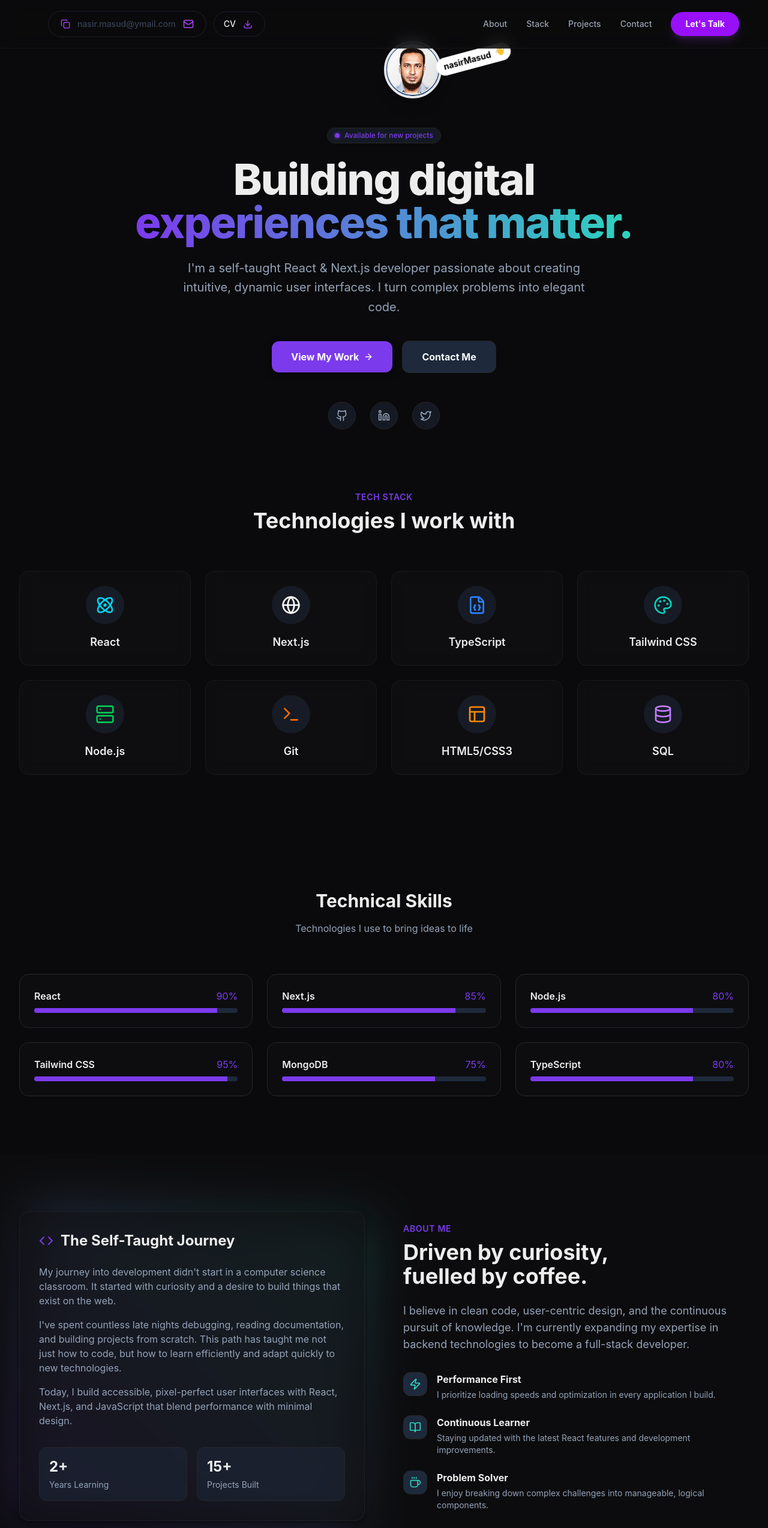
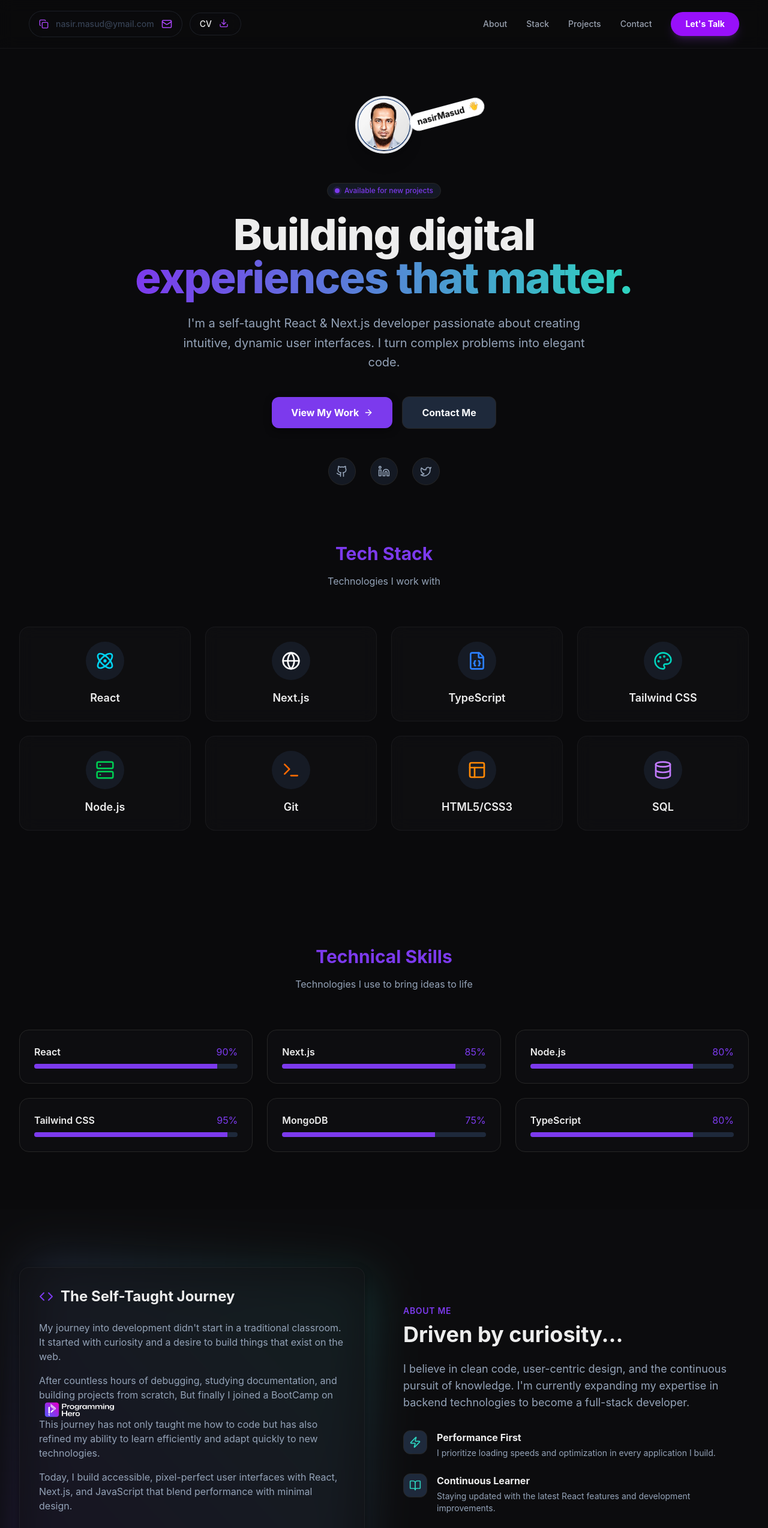
Before and after one commit to nasirmasud/nasir-portfolio, a React (Vite) app: page / in a window 1280 px wide. Shown: the top 2548 px of the page at 60% size. Built offline with nearby package versions, Linux system fonts and the light colour scheme.

Commit message:
Fine tuned all things, except projects

```diff
--- a/src/components/About.jsx
+++ b/src/components/About.jsx
@@ -36,15 +36,32 @@ const About = () => {
 
               <div className='space-y-4 text-muted-foreground'>
                 <p>
-                  My journey into development didn't start in a computer science
+                  My journey into development didn't start in a traditional
                   classroom. It started with curiosity and a desire to build
                   things that exist on the web.
                 </p>
                 <p>
-                  I've spent countless late nights debugging, reading
-                  documentation, and building projects from scratch. This path
-                  has taught me not just how to code, but how to learn
-                  efficiently and adapt quickly to new technologies.
+                  After countless hours of debugging, studying documentation,
+                  and building projects from scratch, But finally I joined a
+                  BootCamp on
+                  <motion.img
+                    src='/PH.png'
+                    alt='Programming Hero'
+                    className='inline-block h-8 ml-2 mr-1 -my-1'
+                    initial={{ opacity: 0, scale: 0.5 }}
+                    whileInView={{ opacity: 1, scale: 1 }}
+                    viewport={{ once: true }}
+                    transition={{
+                      type: "spring",
+                      stiffness: 400,
+                      damping: 10,
+                      delay: 0.3,
+                    }}
+                  />
+                  <br />
+                  This journey has not only taught me how to code but has also
+                  refined my ability to learn efficiently and adapt quickly to
+                  new technologies.
                 </p>
                 <p>
                   Today, I build accessible, pixel-perfect user interfaces with
@@ -71,7 +88,7 @@ const About = () => {
                   className='p-4 bg-secondary/50 rounded-lg border border-border'
                 >
                   <h4 className='font-bold text-foreground text-2xl mb-1'>
-                    15+
+                    10+
                   </h4>
                   <p className='text-sm text-muted-foreground'>
                     Projects Built
@@ -98,8 +115,7 @@ const About = () => {
               animate={isInView ? { opacity: 1, y: 0 } : { opacity: 0, y: 20 }}
               transition={{ duration: 0.5, delay: 0.1 }}
             >
-              Driven by curiosity, <br />
-              fuelled by coffee.
+              Driven by curiosity...
             </motion.h2>
 
             <motion.p
--- a/src/components/Contact.jsx
+++ b/src/components/Contact.jsx
@@ -44,7 +44,7 @@ const Contact = () => {
                 isInView={isInView}
                 icon={<Mail className='w-5 h-5 text-primary' />}
                 label='Email me at'
-                value='hello@example.com'
+                value='nasir.masud@ymail.com'
                 isLink={true}
               />
               <ContactInfo
--- a/src/components/Hero.jsx
+++ b/src/components/Hero.jsx
@@ -7,33 +7,45 @@ const Hero = () => {
   const fadeInUp = {
     initial: { opacity: 0, y: 30 },
     animate: { opacity: 1, y: 0 },
-    transition: { duration: 0.6, ease: "easeOut" },
+    transition: { duration: 1, ease: "easeOut" },
   };
 
   return (
     <div
       data-cmp='Hero'
-      className='relative min-h-[90vh] flex items-center justify-center overflow-hidden pt-16'
+      className='relative min-h-[90vh] flex items-center justify-center overflow-hidden pt-24 md:pt-24 lg:pt-40 2xl:pt-0'
     >
       {/* Background decoration with Floating Animation */}
       <div className='absolute top-0 left-0 w-full h-full overflow-hidden -z-10'>
         <motion.div
+          initial={{ scale: 1, x: 0, y: 0 }}
           animate={{
             scale: [1, 1.1, 1],
             x: [0, 20, 0],
             y: [0, -20, 0],
           }}
-          transition={{ duration: 10, repeat: Infinity, ease: "linear" }}
-          className='absolute top-20 right-10 w-96 h-96 bg-primary/20 rounded-full blur-[128px]'
+          transition={{
+            duration: 10,
+            repeat: Infinity,
+            ease: "linear",
+            delay: 1,
+          }}
+          className='absolute top-20 right-10 w-96 h-96 bg-primary/20 rounded-full blur-[128px] will-change-transform'
         />
         <motion.div
+          initial={{ scale: 1, x: 0, y: 0 }}
           animate={{
             scale: [1, 1.2, 1],
             x: [0, -30, 0],
             y: [0, 30, 0],
           }}
-          transition={{ duration: 12, repeat: Infinity, ease: "linear" }}
-          className='absolute bottom-10 left-10 w-80 h-80 bg-accent/10 rounded-full blur-[128px]'
+          transition={{
+            duration: 12,
+            repeat: Infinity,
+            ease: "linear",
+            delay: 1,
+          }}
+          className='absolute bottom-10 left-10 w-80 h-80 bg-accent/10 rounded-full blur-[128px] will-change-transform'
         />
       </div>
 
@@ -42,7 +54,7 @@ const Hero = () => {
           initial='initial'
           animate='animate'
           variants={{
-            animate: { transition: { staggerChildren: 0.1 } }, // একের পর এক এলিমেন্ট আসবে
+            animate: { transition: { staggerChildren: 0.05 } },
           }}
         >
           {/* Hero Image with Scale effect */}
--- a/src/components/HeroImage.jsx
+++ b/src/components/HeroImage.jsx
@@ -2,7 +2,7 @@ import { motion } from "framer-motion";
 
 export default function HeroImage() {
   return (
-    <div className='flex items-center justify-center ml-24 pb-12 mx-auto relative'>
+    <div className='flex items-center justify-center pb-12 mx-auto relative'>
       {/* Profile Picture */}
       <motion.div
         initial={{ scale: 0, opacity: 0 }}
--- a/src/components/NavContact.jsx
+++ b/src/components/NavContact.jsx
@@ -17,15 +17,15 @@ const NavContact = () => {
   };
 
   return (
-    <div className='ml-8 flex items-center gap-3'>
+    <div className='flex items-center gap-3'>
       {/* Email Section - Container Static */}
-      <div className='flex items-center gap-2 border border-gray-600/30 rounded-full px-4 py-2 bg-card/20 backdrop-blur-sm'>
+      <div className='flex items-center gap-2 border border-gray-600/30 rounded-full px-3 py-2 bg-card/20 backdrop-blur-sm'>
         {/* Copy Button */}
         <motion.button
           whileHover={{ scale: 1.2, color: "#a855f7" }}
           whileTap={{ scale: 0.9 }}
           onClick={handleCopy}
-          className='p-1 rounded-full transition-colors outline-none text-purple-500 dark:text-purple-400' // এখানে কালার ক্লাস যোগ করা হয়েছে
+          className='p-1 rounded-full transition-colors outline-none text-purple-500 dark:text-purple-400'
           aria-label='Copy email'
         >
           <AnimatePresence mode='wait'>
@@ -39,7 +39,6 @@ const NavContact = () => {
                 <CheckCircle2 className='h-4 w-4 text-green-500' />
               </motion.div>
             ) : (
-              // সরাসরি আইকনেও ক্লাস দিতে পারেন অথবা উপরের বাটনে
               <Copy className='h-4 w-4' />
             )}
           </AnimatePresence>
@@ -66,10 +65,11 @@ const NavContact = () => {
 
         {/* Download Icon - Hover Active */}
         <motion.button
-          whileHover={{ scale: 1.2, y: 2 }}
+          whileHover={{ scale: 1.2, y: -3 }}
           whileTap={{ scale: 0.9 }}
+          href='mailto:nasir.masud@ymail.com'
+          className='text-purple-500 flex items-center justify-center p-1 -mt-1 rounded-full transition-colors'
           onClick={handleDownloadCV}
-          className='p-1 rounded-full transition-colors outline-none'
         >
           <motion.div
             animate={{ y: [0, 1.5, 0] }}
--- a/src/components/Navbar.jsx
+++ b/src/components/Navbar.jsx
@@ -18,7 +18,6 @@ const Navbar = () => {
       data-cmp='Navbar'
       className='fixed w-full z-50 border-b border-white/5 bg-background/80 backdrop-blur-md'
     >
-      {/* max-w-[1440px] সরিয়ে w-full এবং px-8 ব্যবহার করেছি যাতে পুরো স্ক্রিন জুড়ে থাকে */}
       <div className='w-full px-4 sm:px-8 lg:px-12'>
         <div className='flex items-center justify-between h-20'>
           {/* Left Section - NavContact */}
@@ -40,7 +39,6 @@ const Navbar = () => {
                   initial={{ opacity: 0, y: -10 }}
                   animate={{ opacity: 1, y: 0 }}
                   transition={{ delay: index * 0.1 }}
-                  whileHover={{ y: -2 }}
                   className='text-gray-400 hover:text-white transition-colors text-sm font-medium relative group'
                 >
                   {item.name}
--- a/src/components/Projects.jsx
+++ b/src/components/Projects.jsx
@@ -41,7 +41,7 @@ const Projects = () => {
     visible: {
       opacity: 1,
       transition: {
-        staggerChildren: 0.2, // প্রতিটি কার্ড ০.২ সেকেন্ড পর পর আসবে
+        staggerChildren: 0.12,
       },
     },
   };
--- a/src/components/Skill.jsx
+++ b/src/components/Skill.jsx
@@ -14,7 +14,7 @@ const Skill = () => {
     <section id='stack' className='py-24 bg-background'>
       <div className='max-w-[1440px] mx-auto px-4 sm:px-6 lg:px-8'>
         <div className='text-center mb-16'>
-          <h2 className='text-3xl font-bold'>Technical Skills</h2>
+          <h2 className='text-3xl font-bold text-primary'>Technical Skills</h2>
           <p className='text-muted-foreground mt-4'>
             Technologies I use to bring ideas to life
           </p>
@@ -26,7 +26,7 @@ const Skill = () => {
               key={skill.name}
               initial={{ opacity: 0, y: 20 }}
               whileInView={{ opacity: 1, y: 0 }}
-              transition={{ delay: index * 0.1 }}
+              transition={{ delay: index * 0.05 }}
               viewport={{ once: true }}
               className='p-6 rounded-xl border border-border bg-card/50 hover:border-primary/50 transition-colors'
             >
--- a/src/components/TechStack.jsx
+++ b/src/components/TechStack.jsx
@@ -54,13 +54,12 @@ const TechStack = () => {
     },
   ];
 
-  // কন্টেইনার ভেরিয়েন্ট
   const containerVariants = {
     hidden: { opacity: 0 },
     visible: {
       opacity: 1,
       transition: {
-        staggerChildren: 0.1, // কার্ডগুলো একে একে আসবে
+        staggerChildren: 0.06,
       },
     },
   };
@@ -85,12 +84,10 @@ const TechStack = () => {
           initial={{ opacity: 0, y: -20 }}
           whileInView={{ opacity: 1, y: 0 }}
           viewport={{ once: true }}
-          transition={{ duration: 0.6 }}
+          transition={{ duration: 1 }}
         >
-          <span className='text-primary font-semibold tracking-wider uppercase text-sm'>
-            Tech Stack
-          </span>
-          <h2 className='text-3xl sm:text-4xl font-bold mt-2'>
+          <span className='text-primary text-3xl font-bold'>Tech Stack</span>
+          <h2 className='text-muted-foreground mt-4'>
             Technologies I work with
           </h2>
         </motion.div>
@@ -109,14 +106,14 @@ const TechStack = () => {
               variants={itemVariants}
               whileHover={{
                 y: -8,
-                transition: { duration: 0.2 },
+                transition: { duration: 0.5 },
               }}
               className='group p-6 glass-panel rounded-xl border border-white/5 hover:border-primary/50 transition-all duration-300 flex flex-col items-center justify-center gap-4 bg-card/30'
             >
               <motion.div
                 className={`p-4 rounded-full bg-secondary/50 transition-colors duration-300 ${tech.color}`}
                 whileHover={{ rotate: 360 }}
-                transition={{ duration: 0.6 }}
+                transition={{ duration: 1 }}
               >
                 {tech.icon}
               </motion.div>
--- a/src/index.css
+++ b/src/index.css
@@ -97,4 +97,19 @@
     -webkit-background-clip: text;
     -webkit-text-fill-color: transparent;
   }
+  /* Animation Optimization */
+  .will-change-transform {
+    will-change: transform;
+    transform: translateZ(0);
+    backface-visibility: hidden;
+  }
 }
+
+/* Reduce motion for accessibility */
+@media (prefers-reduced-motion: reduce) {
+  * {
+    animation-duration: 0.01ms !important;
+    animation-iteration-count: 1 !important;
+    transition-duration: 0.01ms !important;
+  }
+}
```
Also changed, not shown: public/PH.png (added).
